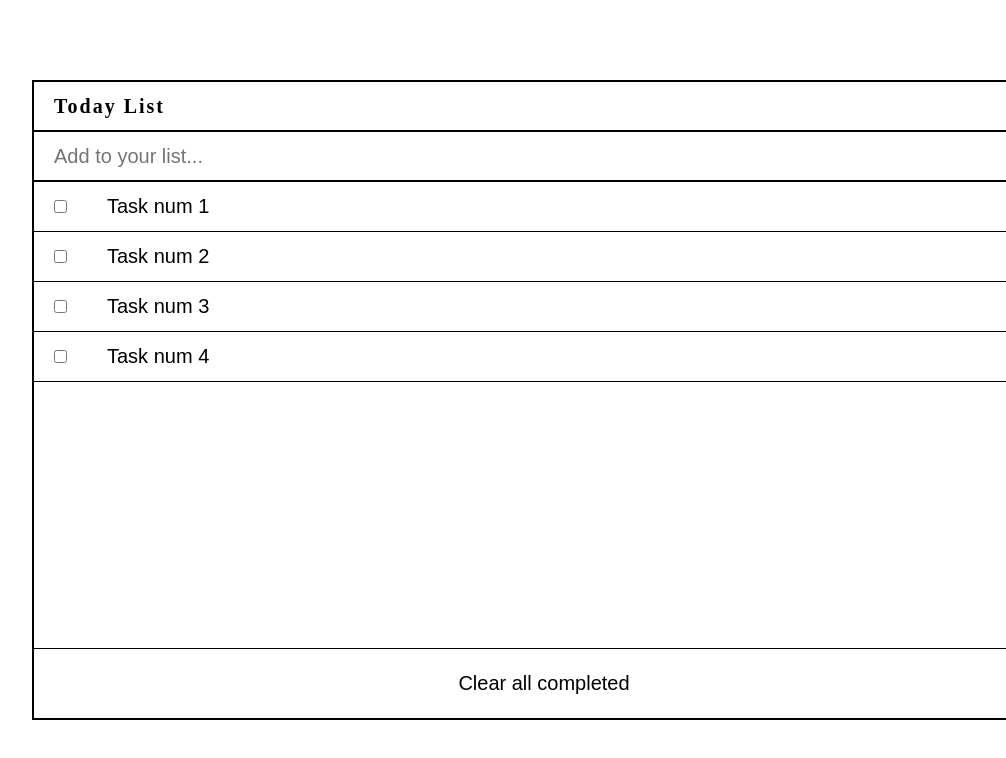
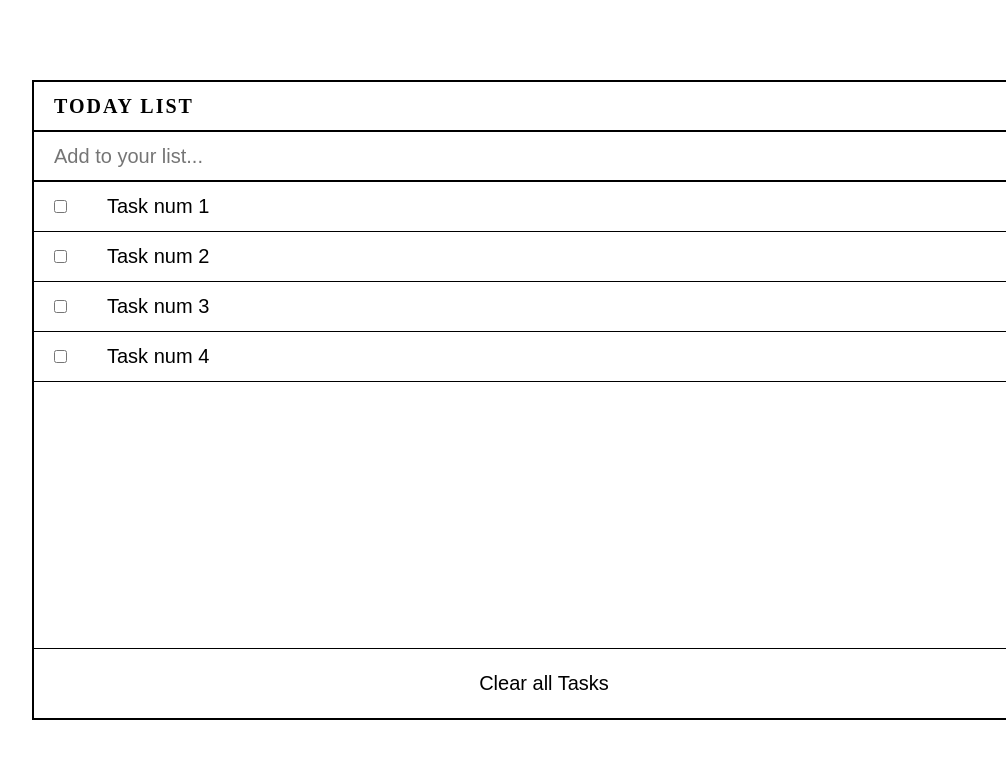
Before and after one commit to Alfredbis29/TODO-LIST1, a website built with webpack: page src/index.html in a window 1280 px wide. Shown: the full height of the page, 96-1102 px from the left. Built offline with nearby package versions, Linux system fonts and the light colour scheme.

```diff
--- a/src/index.html
+++ b/src/index.html
@@ -5,14 +5,14 @@
   <meta charset="UTF-8">
   <meta http-equiv="X-UA-Compatible" content="IE=edge">
   <meta name="viewport" content="width=device-width, initial-scale=1.0">
-  <title>ToDo List</title>
+  <title>TODO LIST</title>
   <script defer src="main.js"></script>
 </head>
 
 <body>
   <div class="todolist">
     <div class="list-header">
-      <h1>Today List</h1>
+      <h1>TODAY LIST</h1>
       <img class="refresh" src="../src/assets/rotation.svg" alt="refresh">
     </div>
     <div class="add-new-task">
@@ -21,7 +21,7 @@
     </div>
     <div class="task-container">
     </div>
-    <button type="button" id="clear-btn">Clear all completed</button>
+    <button type="button" id="clear-btn">Clear all Tasks</button>
   </div>
 </body>
 
--- a/webpack.config.js
+++ b/webpack.config.js
@@ -9,7 +9,7 @@
   },
   plugins: [
     new HtmlWebpackPlugin({
-      template: './src/index.html'
+      template: './src/index.html',
     }),
   ],
   output: {
```
Also changed, not shown: package.json (+8 -0 lines), src/index.js (+11 -11 lines), .eslintrc.json (added), .github/workflows/linters.yml (added), .stylelintrc.json (added), 3 other files.
